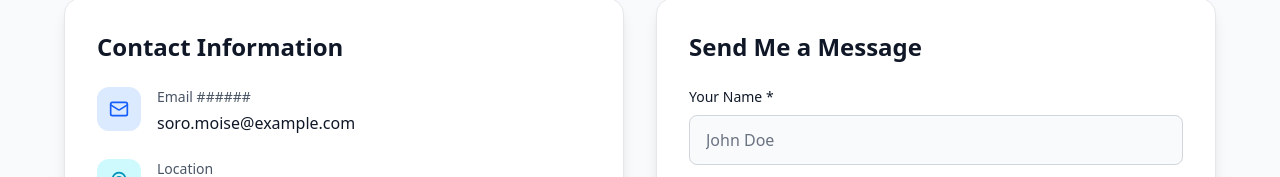
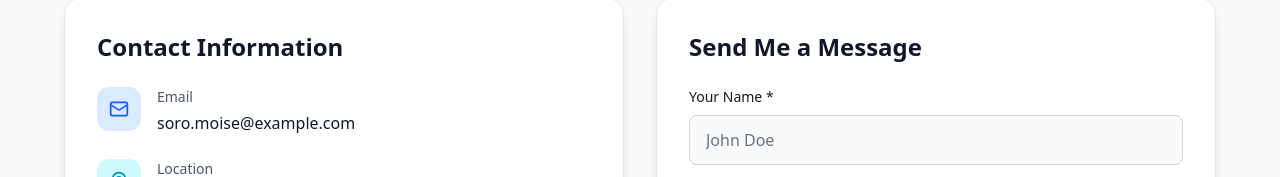
Before and after one commit to SoroMoise/portfolio, a Next.js app: page /contact in a window 1280 px wide. Shown: the part 362-539 px from the top of the page. Built offline with nearby package versions, Linux system fonts and the light colour scheme.

Commit message:
Remove ads.txt files from both root and public directories, and clean up email display in Contact component.

```diff
--- a/components/Contact.tsx
+++ b/components/Contact.tsx
@@ -139,7 +139,7 @@ export function Contact() {
                   </div>
                   <div>
                     <p className="text-sm text-gray-600 dark:text-gray-400 mb-1">
-                      Email ######
+                      Email
                     </p>
                     <a
                       href={`mailto:${PERSONAL_INFO.email}`}
```
Also changed, not shown: ads.txt (deleted), public/ads.txt (deleted).
